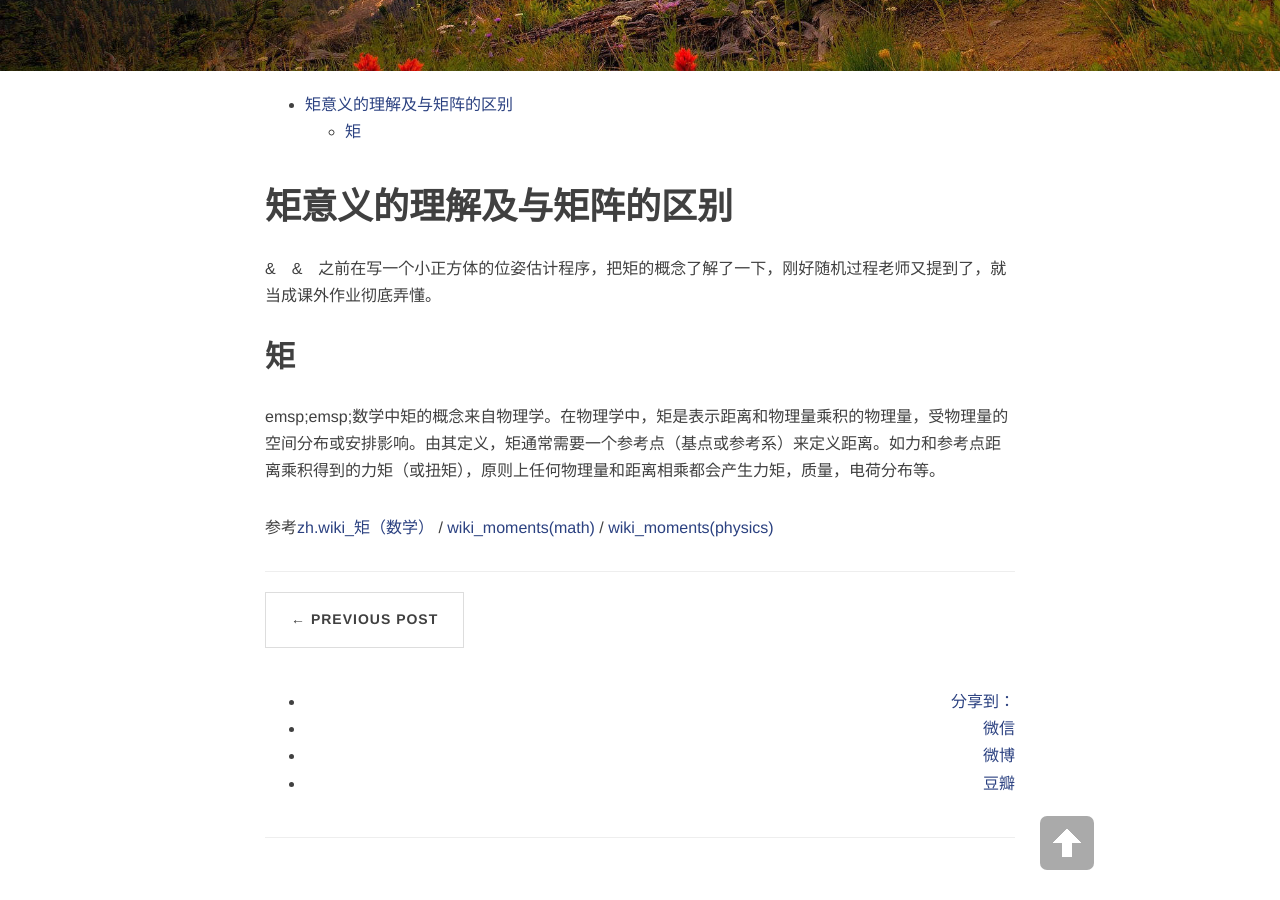
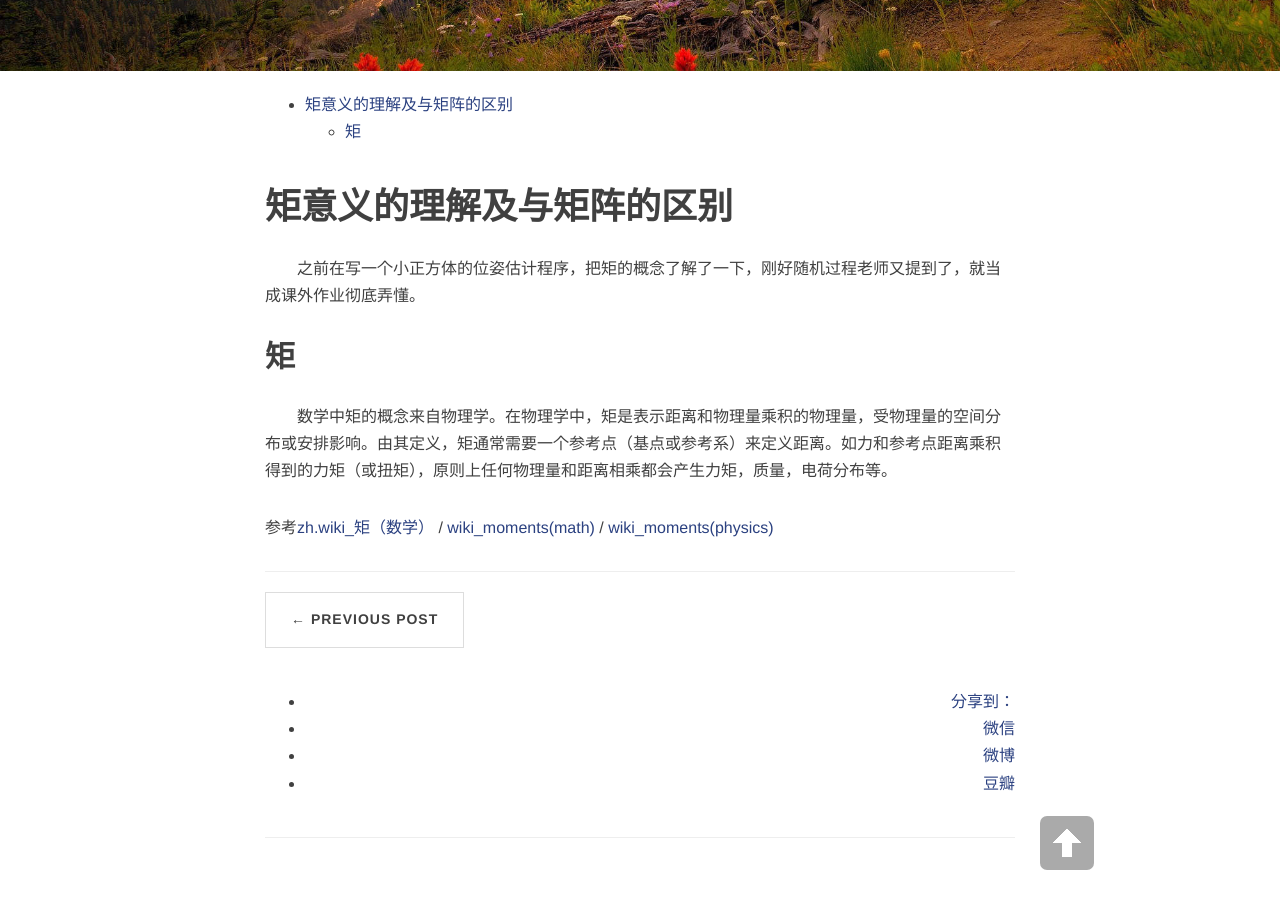
Before and after one commit to Skylar95/Skylar95, a Jekyll site: the page built from _posts/2017-03-06-Moment+Matrix.md, in a window 1280 px wide and 900 px high, scrolled down 363 px. Built offline with Jekyll 4.4.1, drawn with Linux system fonts in a browser that asks for light colours; nearby versions of some CDN libraries; comment, search, counter and statistics services are not loaded.

Commit message:
moment math

```diff
--- a/_posts/2017-03-06-Moment+Matrix.md
+++ b/_posts/2017-03-06-Moment+Matrix.md
@@ -12,11 +12,11 @@ description: 图像相关数学知识
 
 # 矩意义的理解及与矩阵的区别
 
-&&emsp;&&emsp;之前在写一个小正方体的位姿估计程序，把矩的概念了解了一下，刚好随机过程老师又提到了，就当成课外作业彻底弄懂。
+&emsp;&emsp;之前在写一个小正方体的位姿估计程序，把矩的概念了解了一下，刚好随机过程老师又提到了，就当成课外作业彻底弄懂。
 
 ## 矩
 
-emsp;emsp;数学中矩的概念来自物理学。在物理学中，矩是表示距离和物理量乘积的物理量，受物理量的空间分布或安排影响。由其定义，矩通常需要一个参考点（基点或参考系）来定义距离。如力和参考点距离乘积得到的力矩（或扭矩），原则上任何物理量和距离相乘都会产生力矩，质量，电荷分布等。
+&emsp;&emsp;数学中矩的概念来自物理学。在物理学中，矩是表示距离和物理量乘积的物理量，受物理量的空间分布或安排影响。由其定义，矩通常需要一个参考点（基点或参考系）来定义距离。如力和参考点距离乘积得到的力矩（或扭矩），原则上任何物理量和距离相乘都会产生力矩，质量，电荷分布等。
 
 
 
```
